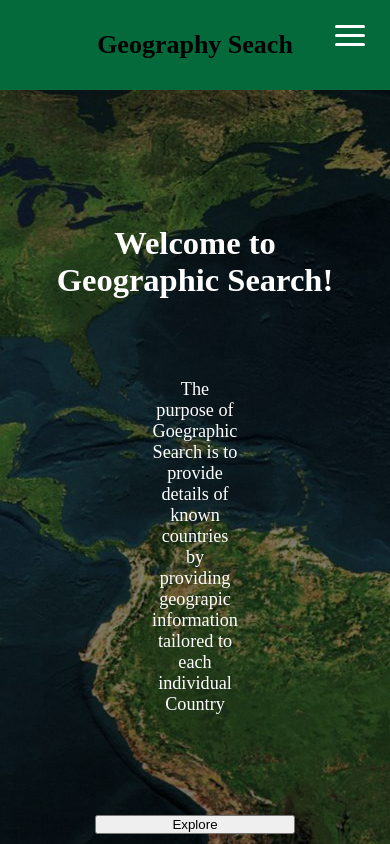
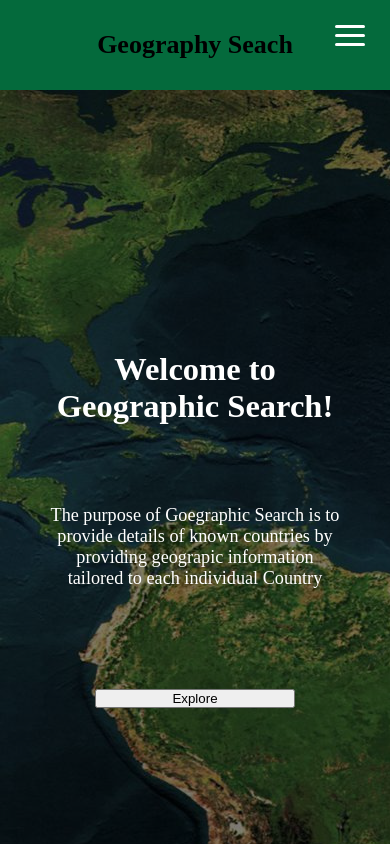
Before and after one commit to Jrock474/React_Project, a React (Vite) app: page / in a window 390 px wide. Built offline with nearby package versions, Linux system fonts and the light colour scheme.

Commit message:
added formatting to home page mobile version

```diff
--- a/src/App.css
+++ b/src/App.css
@@ -372,4 +372,10 @@ h2{
         padding-left: 10px;
         padding-right: 10px;
     }
+
+    .home-container p{
+        margin-left: 0px;
+        margin-right: 0px;
+        margin-bottom: 20px;
+    }
 }
```
